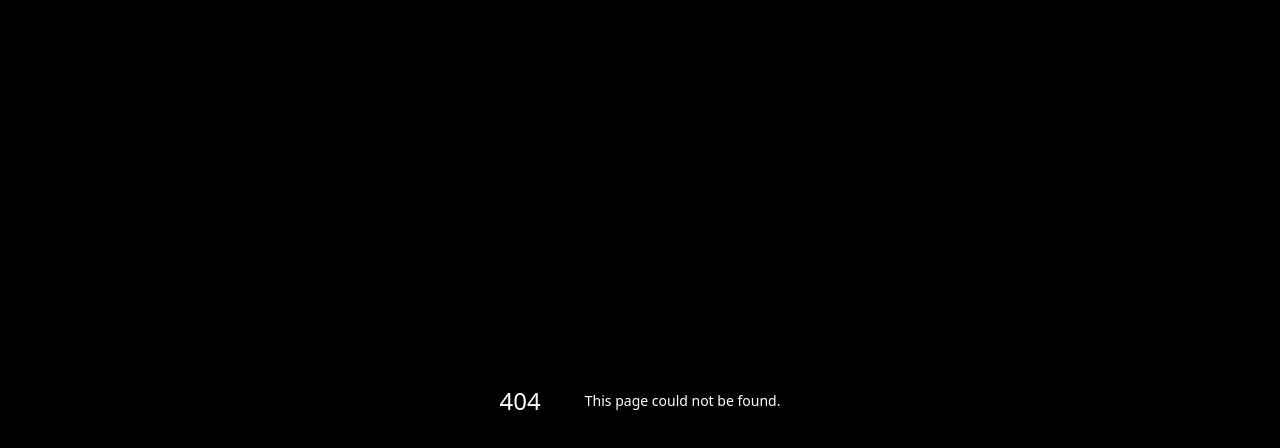
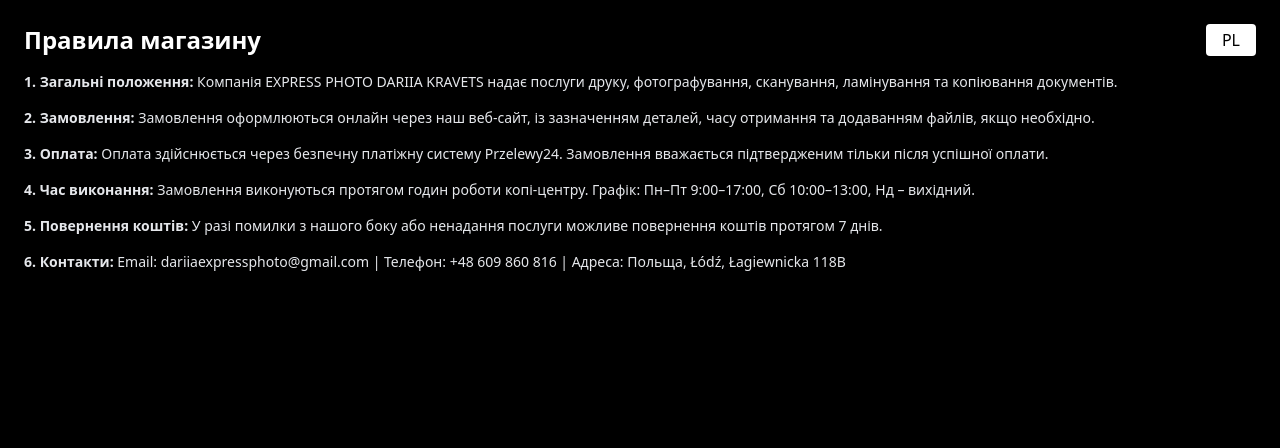
Before and after one commit to cutesuno/expressphoto-online, a Next.js app: page /rules in a window 1280 px wide. Before the commit this address had no page. Shown: the top 448 px of the page. Built offline with nearby package versions, Linux system fonts and the light colour scheme.

Commit message:
додов лінк

```diff
--- a/pages/index.tsx
+++ b/pages/index.tsx
@@ -60,10 +60,12 @@ export default function Home() {
           {t('company')}
         </button>
 
+
         <button onClick={() => setShowPrices(true)} className="text-sm underline">
           {t('prices')}
         </button>
       </div>
+
 
       {showInfo && (
         <CompanyInfoModal language={language} onClose={() => setShowInfo(false)} />
@@ -100,6 +102,10 @@ export default function Home() {
           : 'Godziny pracy: Pon–Pt 9:00–17:00, Sob 10:00–13:00, Niedz – nieczynne'}
       </p>
 
+      <Link href="/rules" className="text-sm underline">
+  {language === 'uk' ? 'Правила магазину' : 'Regulamin sklepu'}
+</Link>
+
       <a
         href="mailto:dariiaexpressphoto@gmail.com"
         className="fixed bottom-6 right-6 bg-white text-black font-semibold px-4 py-2 rounded-full shadow-lg border border-gray-300 hover:bg-gray-100 transition-all z-50 flex items-center gap-2 text-sm sm:text-base"
--- /dev/null
+++ b/pages/rules.tsx
@@ -0,0 +1,41 @@
+import { useState } from 'react';
+
+export default function RulesPage() {
+  const [lang, setLang] = useState<'uk' | 'pl'>('uk');
+
+  return (
+    <div className="min-h-screen bg-black text-white p-6">
+      <div className="flex justify-between items-center mb-4">
+        <h1 className="text-2xl font-bold">
+          {lang === 'uk' ? 'Правила магазину' : 'Regulamin sklepu'}
+        </h1>
+        <button
+          onClick={() => setLang(lang === 'uk' ? 'pl' : 'uk')}
+          className="bg-white text-black px-4 py-1 rounded"
+        >
+          {lang === 'uk' ? 'PL' : 'UA'}
+        </button>
+      </div>
+
+      {lang === 'uk' ? (
+        <div className="space-y-4 text-gray-200 text-sm">
+          <p><strong>1. Загальні положення:</strong> Компанія  EXPRESS PHOTO DARIIA KRAVETS надає послуги друку, фотографування, сканування, ламінування та копіювання документів.</p>
+          <p><strong>2. Замовлення:</strong> Замовлення оформлюються онлайн через наш веб-сайт, із зазначенням деталей, часу отримання та додаванням файлів, якщо необхідно.</p>
+          <p><strong>3. Оплата:</strong> Оплата здійснюється через безпечну платіжну систему Przelewy24. Замовлення вважається підтвердженим тільки після успішної оплати.</p>
+          <p><strong>4. Час виконання:</strong> Замовлення виконуються протягом годин роботи копі-центру. Графік: Пн–Пт 9:00–17:00, Сб 10:00–13:00, Нд – вихідний.</p>
+          <p><strong>5. Повернення коштів:</strong> У разі помилки з нашого боку або ненадання послуги можливе повернення коштів протягом 7 днів.</p>
+          <p><strong>6. Контакти:</strong> Email: dariiaexpressphoto@gmail.com | Телефон: +48 609 860 816 | Адреса: Польща, Łódź, Łagiewnicka 118B</p>
+        </div>
+      ) : (
+        <div className="space-y-4 text-gray-200 text-sm">
+          <p><strong>1. Postanowienia ogólne:</strong> Firma ExpressPhoto Online świadczy usługi drukowania, fotografowania, skanowania, laminowania i kopiowania dokumentów.</p>
+          <p><strong>2. Zamówienia:</strong> Zamówienia składane są online przez naszą stronę internetową z podaniem szczegółów, godziny odbioru i dołączeniem plików (jeśli dotyczy).</p>
+          <p><strong>3. Płatność:</strong> Płatności realizowane są za pośrednictwem bezpiecznego systemu Przelewy24. Zamówienie jest potwierdzone tylko po udanej płatności.</p>
+          <p><strong>4. Czas realizacji:</strong> Zamówienia realizujemy w godzinach pracy punktu. Godziny otwarcia: Pon–Pt 9:00–17:00, Sob 10:00–13:00, Niedz – nieczynne.</p>
+          <p><strong>5. Zwroty:</strong> W przypadku błędu z naszej strony lub niewykonania usługi możliwy jest zwrot środków w ciągu 7 dni.</p>
+          <p><strong>6. Kontakt:</strong> Email: dariiaexpressphoto@gmail.com | Telefon: +48 609 860 816 | Adres: Polska, Łódź, Łagiewnicka 118B</p>
+        </div>
+      )}
+    </div>
+  );
+}
```
